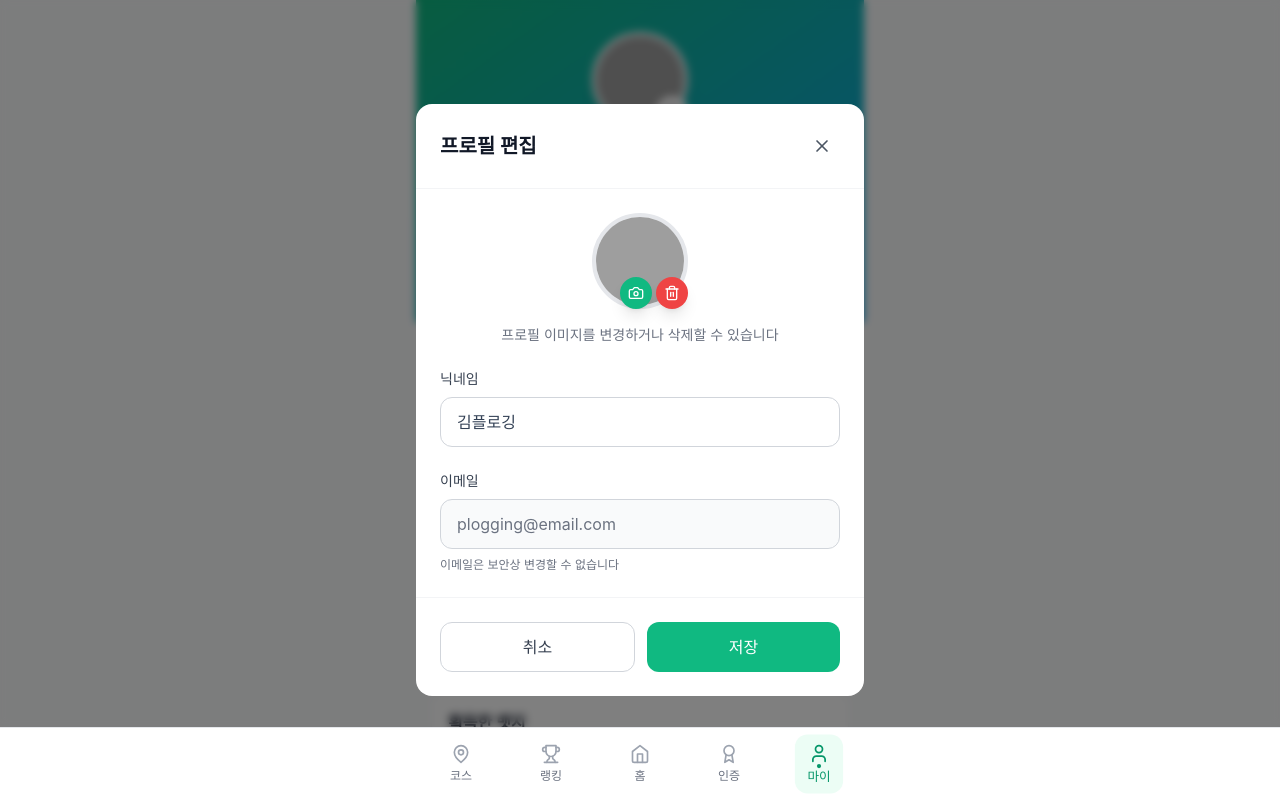
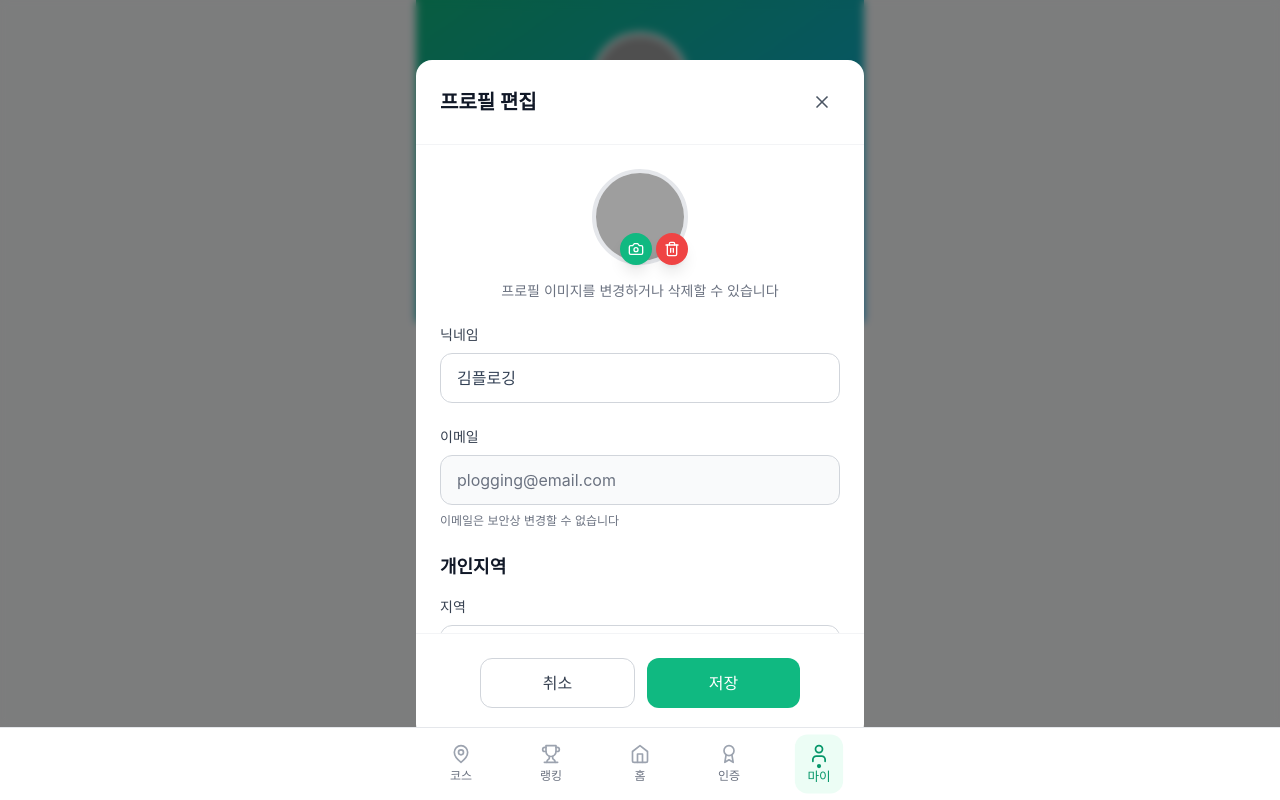
Before and after one commit to GoblinRoad/prototype, a React (Vite) app: page /profile in a window 1280 px wide. Both pictures are taken after a click on the button "프로필 편집". Built offline with nearby package versions, Linux system fonts and the light colour scheme; grey boxes are pictures that could not be loaded.

Commit message:
feat: 프로필 편집에 개인지역, 테마, 난이도 설정 추가

```diff
--- a/src/components/accounts/ProfileEditModal.tsx
+++ b/src/components/accounts/ProfileEditModal.tsx
@@ -11,7 +11,7 @@ import {
   AlertCircle,
   Loader2,
 } from "lucide-react";
-import type { UserProfile } from "@/types";
+import type { UserProfile, RegionData, AreaData } from "@/types";
 
 interface ProfileEditModalProps {
   userProfile: UserProfile;
@@ -56,7 +56,90 @@ const ProfileEditModal: React.FC<ProfileEditModalProps> = ({
   const [isCheckingName, setIsCheckingName] = useState(false);
   const [nameAvailable, setNameAvailable] = useState<boolean | null>(null);
   const [imageError, setImageError] = useState("");
+  const [selectedRegion, setSelectedRegion] = useState(
+    userProfile.region || ""
+  );
+  const [selectedDistrict, setSelectedDistrict] = useState(
+    userProfile.district || ""
+  );
+  const [preferredTheme, setPreferredTheme] = useState(
+    userProfile.preferredTheme || ""
+  );
+  const [difficultyLevel, setDifficultyLevel] = useState(
+    userProfile.difficultyLevel || ""
+  );
   const fileInputRef = useRef<HTMLInputElement>(null);
+
+  // 지역 데이터 (실제로는 API에서 가져올 데이터)
+  const regionData: (RegionData | AreaData)[] = [
+    {
+      region: "서울특별시",
+      districts: [
+        "강남구",
+        "강동구",
+        "강북구",
+        "강서구",
+        "관악구",
+        "광진구",
+        "구로구",
+        "금천구",
+        "노원구",
+        "도봉구",
+        "동대문구",
+        "동작구",
+        "마포구",
+        "서대문구",
+        "서초구",
+        "성동구",
+        "성북구",
+        "송파구",
+        "양천구",
+        "영등포구",
+        "용산구",
+        "은평구",
+        "종로구",
+        "중구",
+        "중랑구",
+      ],
+    },
+    {
+      areaCode: 6,
+      areaName: "부산광역시",
+      subRegions: [
+        { sigunguCode: 1, name: "중구" },
+        { sigunguCode: 2, name: "서구" },
+        { sigunguCode: 3, name: "동구" },
+        { sigunguCode: 4, name: "영도구" },
+        { sigunguCode: 5, name: "부산진구" },
+        { sigunguCode: 6, name: "동래구" },
+        { sigunguCode: 7, name: "남구" },
+        { sigunguCode: 8, name: "북구" },
+        { sigunguCode: 9, name: "해운대구" },
+        { sigunguCode: 10, name: "사하구" },
+        { sigunguCode: 11, name: "금정구" },
+        { sigunguCode: 12, name: "강서구" },
+        { sigunguCode: 13, name: "연제구" },
+        { sigunguCode: 14, name: "수영구" },
+        { sigunguCode: 15, name: "사상구" },
+        { sigunguCode: 16, name: "기장군" },
+      ],
+    },
+  ];
+
+  // 선택된 지역의 시군구 목록 가져오기
+  const getDistrictsForRegion = (region: string) => {
+    const selectedRegionData = regionData.find((data) =>
+      "region" in data ? data.region === region : data.areaName === region
+    );
+
+    if (!selectedRegionData) return [];
+
+    if ("districts" in selectedRegionData) {
+      return selectedRegionData.districts;
+    } else {
+      return selectedRegionData.subRegions.map((sub) => sub.name);
+    }
+  };
 
   // 닉네임 중복 검사
   const checkNameAvailability = async (name: string) => {
@@ -171,6 +254,14 @@ const ProfileEditModal: React.FC<ProfileEditModalProps> = ({
         name: formData.name,
         email: formData.email,
         avatar: formData.avatar,
+        region: selectedRegion,
+        district: selectedDistrict,
+        preferredTheme: preferredTheme as "sea" | "mountain" | undefined,
+        difficultyLevel: difficultyLevel as
+          | "easy"
+          | "medium"
+          | "hard"
+          | undefined,
       });
       setIsLoading(false);
       onClose();
@@ -181,7 +272,7 @@ const ProfileEditModal: React.FC<ProfileEditModalProps> = ({
 
   return (
     <div className="fixed inset-0 bg-black/50 backdrop-blur-sm z-50 flex items-center justify-center p-4">
-      <div className="bg-white rounded-2xl w-full max-w-md max-h-[90vh] overflow-y-auto">
+      <div className="bg-white rounded-2xl w-full max-w-md max-h-[85vh] flex flex-col">
         {/* 헤더 */}
         <div className="flex items-center justify-between p-6 border-b border-gray-100">
           <h2 className="text-xl font-bold text-gray-900">프로필 편집</h2>
@@ -194,7 +285,7 @@ const ProfileEditModal: React.FC<ProfileEditModalProps> = ({
         </div>
 
         {/* 내용 */}
-        <div className="p-6 space-y-6">
+        <div className="p-6 space-y-6 overflow-y-auto flex-1">
           {/* 프로필 이미지 */}
           <div className="text-center">
             <div className="relative inline-block mb-4">
@@ -317,10 +408,152 @@ const ProfileEditModal: React.FC<ProfileEditModalProps> = ({
               이메일은 보안상 변경할 수 없습니다
             </p>
           </div>
+
+          {/* 개인지역 선택 */}
+          <div className="space-y-4">
+            <h3 className="text-lg font-semibold text-gray-900">개인지역</h3>
+
+            {/* 지역 선택 */}
+            <div className="space-y-2">
+              <label className="block text-sm font-medium text-gray-700">
+                지역
+              </label>
+              <select
+                value={selectedRegion}
+                onChange={(e) => {
+                  setSelectedRegion(e.target.value);
+                  setSelectedDistrict(""); // 지역 변경 시 시군구 초기화
+                }}
+                className="w-full px-4 py-3 border border-gray-300 rounded-xl focus:outline-none focus:ring-2 focus:ring-emerald-200"
+              >
+                <option value="">지역을 선택하세요</option>
+                {regionData.map((data, index) => (
+                  <option
+                    key={index}
+                    value={"region" in data ? data.region : data.areaName}
+                  >
+                    {"region" in data ? data.region : data.areaName}
+                  </option>
+                ))}
+              </select>
+            </div>
+
+            {/* 시군구 선택 */}
+            {selectedRegion && (
+              <div className="space-y-2">
+                <label className="block text-sm font-medium text-gray-700">
+                  시군구
+                </label>
+                <select
+                  value={selectedDistrict}
+                  onChange={(e) => setSelectedDistrict(e.target.value)}
+                  className="w-full px-4 py-3 border border-gray-300 rounded-xl focus:outline-none focus:ring-2 focus:ring-emerald-200"
+                >
+                  <option value="">시군구를 선택하세요</option>
+                  {getDistrictsForRegion(selectedRegion).map(
+                    (district, index) => (
+                      <option key={index} value={district}>
+                        {district}
+                      </option>
+                    )
+                  )}
+                </select>
+              </div>
+            )}
+          </div>
+
+          {/* 선호 테마 선택 */}
+          <div className="space-y-2">
+            <label className="block text-sm font-medium text-gray-700">
+              선호 테마
+            </label>
+            <div className="grid grid-cols-2 gap-3">
+              <button
+                type="button"
+                onClick={() => setPreferredTheme("sea")}
+                className={`p-4 rounded-xl border-2 transition-colors ${
+                  preferredTheme === "sea"
+                    ? "border-blue-500 bg-blue-50 text-blue-700"
+                    : "border-gray-200 bg-white text-gray-700 hover:border-gray-300"
+                }`}
+              >
+                <div className="text-center">
+                  <div className="text-2xl mb-2">🌊</div>
+                  <div className="font-medium">바다</div>
+                </div>
+              </button>
+              <button
+                type="button"
+                onClick={() => setPreferredTheme("mountain")}
+                className={`p-4 rounded-xl border-2 transition-colors ${
+                  preferredTheme === "mountain"
+                    ? "border-green-500 bg-green-50 text-green-700"
+                    : "border-gray-200 bg-white text-gray-700 hover:border-gray-300"
+                }`}
+              >
+                <div className="text-center">
+                  <div className="text-2xl mb-2">⛰️</div>
+                  <div className="font-medium">산</div>
+                </div>
+              </button>
+            </div>
+          </div>
+
+          {/* 플로깅 난이도 선택 */}
+          <div className="space-y-2">
+            <label className="block text-sm font-medium text-gray-700">
+              플로깅 난이도
+            </label>
+            <div className="grid grid-cols-3 gap-3">
+              <button
+                type="button"
+                onClick={() => setDifficultyLevel("easy")}
+                className={`p-3 rounded-xl border-2 transition-colors ${
+                  difficultyLevel === "easy"
+                    ? "border-emerald-500 bg-emerald-50 text-emerald-700"
+                    : "border-gray-200 bg-white text-gray-700 hover:border-gray-300"
+                }`}
+              >
+                <div className="text-center">
+                  <div className="text-lg mb-1">😊</div>
+                  <div className="text-sm font-medium">쉬움</div>
+                </div>
+              </button>
+              <button
+                type="button"
+                onClick={() => setDifficultyLevel("medium")}
+                className={`p-3 rounded-xl border-2 transition-colors ${
+                  difficultyLevel === "medium"
+                    ? "border-blue-500 bg-blue-50 text-blue-700"
+                    : "border-gray-200 bg-white text-gray-700 hover:border-gray-300"
+                }`}
+              >
+                <div className="text-center">
+                  <div className="text-lg mb-1">😋</div>
+                  <div className="text-sm font-medium">보통</div>
+                </div>
+              </button>
+              <button
+                type="button"
+                onClick={() => setDifficultyLevel("hard")}
+                className={`p-3 rounded-xl border-2 transition-colors ${
+                  difficultyLevel === "hard"
+                    ? "border-red-500 bg-red-50 text-red-700"
+                    : "border-gray-200 bg-white text-gray-700 hover:border-gray-300"
+                }`}
+              >
+                <div className="text-center">
+                  <div className="text-lg mb-1">🤩</div>
+                  <div className="text-sm font-medium">어려움</div>
+                </div>
+              </button>
+            </div>
+          </div>
         </div>
 
         {/* 액션 버튼들 */}
-        <div className="flex space-x-3 p-6 border-t border-gray-100">
+        <div className="flex justify-center p-6 pb-8 border-t border-gray-100 flex-shrink-0">
+          <div className="flex space-x-3 w-full max-w-xs">
             <button
               onClick={onClose}
               className="flex-1 px-4 py-3 border border-gray-300 rounded-xl text-gray-700 font-medium hover:bg-gray-50 transition-colors"
@@ -346,6 +579,7 @@ const ProfileEditModal: React.FC<ProfileEditModalProps> = ({
           </div>
         </div>
       </div>
+    </div>
   );
 };
 
--- a/src/types/index.ts
+++ b/src/types/index.ts
@@ -83,6 +83,28 @@ export interface UserProfile {
   totalPoints: number;
   rank: number;
   badges: string[];
+  // 새로운 필드들
+  region?: string;
+  district?: string;
+  preferredTheme?: "sea" | "mountain";
+  difficultyLevel?: "easy" | "medium" | "hard";
+}
+
+// 지역 데이터 타입
+export interface RegionData {
+  region: string;
+  districts: string[];
+}
+
+export interface SubRegion {
+  sigunguCode: number;
+  name: string;
+}
+
+export interface AreaData {
+  areaCode: number;
+  areaName: string;
+  subRegions: SubRegion[];
 }
 
 export interface TouristSpot {
```
Lines whose indentation alone changed are shown as unchanged.
